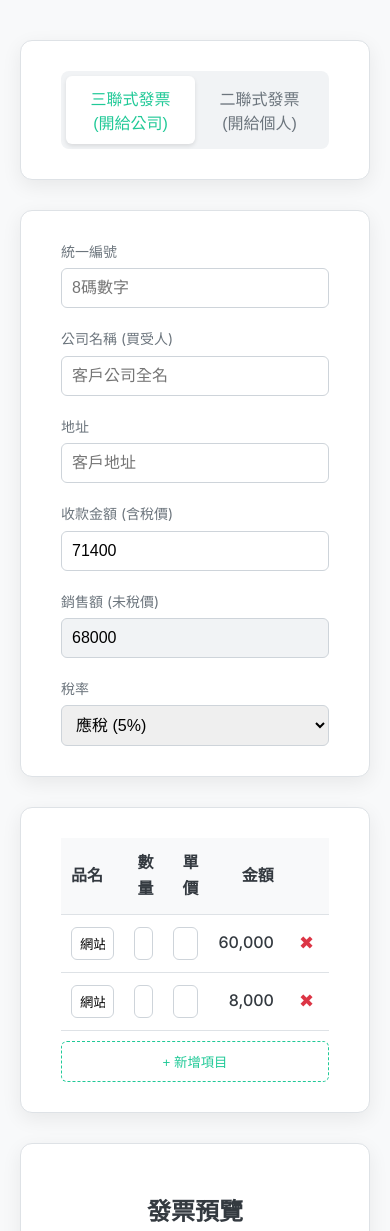
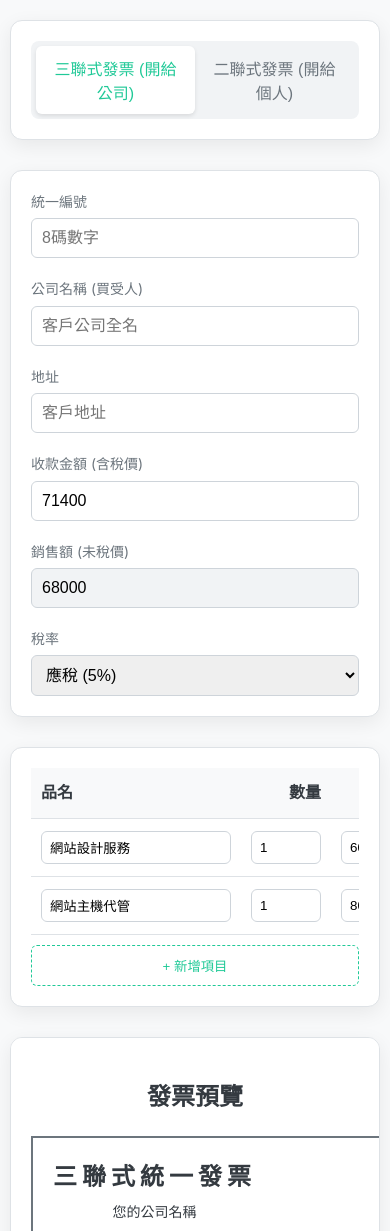
Before and after one commit to kaiZhaoYao/fp, a plain HTML site: page index.html in a window 390 px wide. Shown: the top 1231 px of the page. Drawn offline with Linux system fonts and the light colour scheme.

Commit message:
Add files via upload

```diff
--- a/index.html
+++ b/index.html
@@ -76,7 +76,15 @@
         .mode-3-part .triplicate-only { display: flex; }
 
         /* --- 項目表格 --- */
-        .items-table { width: 100%; border-collapse: collapse; margin-bottom: 10px; }
+        .items-table-wrapper {
+            overflow-x: auto; /* 讓表格可以在小螢幕上水平滾動 */
+        }
+        .items-table {
+            width: 100%;
+            min-width: 600px; /* 給表格一個最小寬度 */
+            border-collapse: collapse;
+            margin-bottom: 10px;
+        }
         .items-table th, .items-table td { padding: 12px 10px; border-bottom: 1px solid var(--border-color); text-align: left; }
         .items-table th { background-color: var(--background-color); }
         .items-table input { width: 100%; padding: 8px; border: 1px solid #ced4da; border-radius: 6px; box-sizing: border-box; }
@@ -90,12 +98,16 @@
         #add-item-btn:hover { background: var(--primary-color-light); }
 
         /* --- 發票預覽區塊 --- */
+        .invoice-preview-wrapper {
+             overflow-x: auto; /* 讓預覽區塊可以水平滾動 */
+        }
         .invoice-preview-wrapper h2 { text-align: center; color: var(--text-color); margin-bottom: 20px; }
         .invoice-preview {
             border: 2px solid var(--text-color-light);
             padding: 20px;
             background: #fff;
             font-family: 'MingLiU', 'KaiTi', 'DFKai-SB', serif; /* 使用標楷體或類似字體 */
+            min-width: 700px; /* 給預覽內容一個最小寬度，防止其被過度壓縮 */
         }
         .preview-header { display: flex; justify-content: space-between; align-items: flex-start; }
         .preview-header .seller-info { text-align: center; }
@@ -130,10 +142,26 @@
             transform: translateY(-2px);
         }
 
+        /* --- 響應式設計 --- */
+        @media (max-width: 768px) {
+            body {
+                padding: 10px; /* 在小螢幕上減少 body 的 padding */
+            }
+            .invoice-app-container {
+                margin: 10px auto; /* 在小螢幕上減少 container 的 margin */
+            }
+            .card {
+                padding: 20px; /* 在小螢幕上減少 card 的 padding */
+            }
+            .input-panel {
+                grid-template-columns: 1fr; /* 輸入面板在小螢幕上改為單欄 */
+            }
+        }
+
         @media print {
             body { background-color: #fff; padding: 0; }
             .card, .controls { display: none; }
-            .invoice-preview-wrapper { display: block !important; }
+            .invoice-preview-wrapper { display: block !important; overflow-x: visible; }
         }
     </style>
 </head>
@@ -184,6 +212,7 @@
 
         <div class="card">
              <!-- 項目表格 -->
+            <div class="items-table-wrapper">
                 <table class="items-table">
                     <thead>
                         <tr>
@@ -196,6 +225,7 @@
                     </thead>
                     <tbody id="items-body"></tbody>
                 </table>
+            </div>
             <button id="add-item-btn">+ 新增項目</button>
         </div>
 
```
Lines whose indentation alone changed are shown as unchanged.
